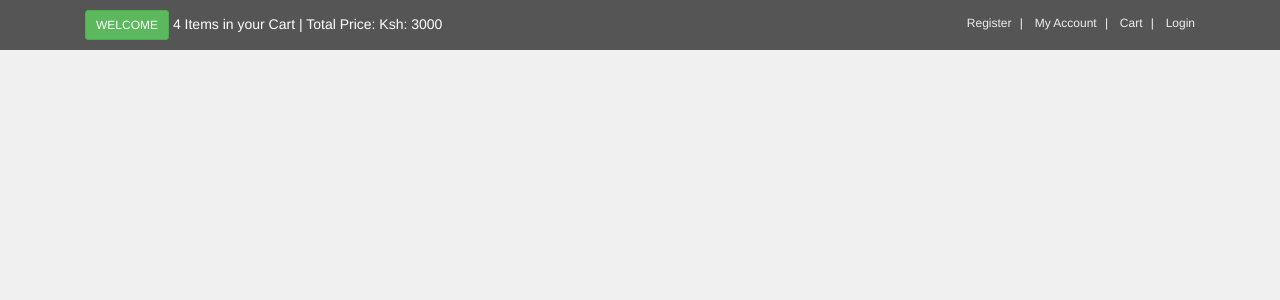
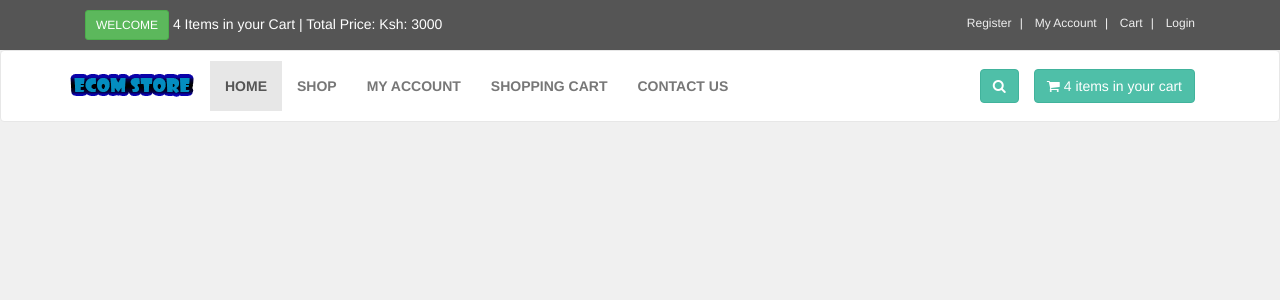
Before and after one commit to d-kens/Ecommerce-Store, a PHP site: page / in a window 1280 px wide. Shown: the top 300 px of the page. Run offline with PHP 8.4, Linux system fonts and the light colour scheme.

Commit message:
Created Main Menu

```diff
--- a/index.php
+++ b/index.php
@@ -47,7 +47,102 @@
                 </div><!--col-md-6 end-->
 
             </div><!--Container End-->
-        </div><!--Top Begin-->
+        </div><!--Top end-->
+
+        <div id="navbar" class="navbar navbar-default"><!-- navbar navbar-default begin-->
+
+            <div class="container"><!--Container begin-->
+
+                <div class="navbar-header"><!--Navbar-header begin-->
+
+                    <a href="index.php" class="navbar-brand home"><!--Navbar-brand home begin-->
+
+                        <img src="images/ecom-store-logo.png" alt="Store-Logo" class="hidden-xs">
+                        <img src="images/ecom-store-logo-mobile.png" alt="Store-Logo" class="visible-xs">
+
+                    </a><!--Navbar-brand home ends-->
+                    <button class="navbar-toggle" data-toggle="collapse" data-target="#navigation">
+                        <span class="sr-only">Toggle Navigation</span>
+                        <i class="fa fa-align-justify"></i>
+                    </button>
+                    <button class="navbar-toggle" data-toggle="collapse" data-target="#navigation">
+                        <span class="sr-only">Toggle Search</span>
+                        <i class="fa fa-search"></i>
+                    </button>
+
+                </div><!--Nabar-header end-->
+
+                <div class="navbar-collapse collapse" id="navigation"><!--navbar-collapse collapse begin-->
+
+                    <div class="padding-nav"><!--padding-nav begin-->
+
+                        <ul class="nav navbar-nav left"><!--nav navbar-nav left begin-->
+
+                            <li class="active">
+                                <a href="index.php">Home</a>
+                            </li>
+                            <li>
+                                <a href="shop.php">Shop</a>
+                            </li>
+                            <li>
+                                <a href="checkout.php">My Account</a>
+                            </li>
+                            <li>
+                                <a href="cart.php">Shopping Cart</a>
+                            </li>
+                            <li>
+                                <a href="contact.php">Contact Us</a>
+                            </li>
+
+                        </ul><!--nav navbar-nav left end-->
+
+                    </div><!--padding-nav end-->
+
+                    <a href="cart.php" class="btn navbar-btn btn-primary right"><!--btn navbar-btn btn-primary right begin-->
+
+                        <i class="fa fa-shopping-cart"></i>
+                        <span>4 items in your cart</span>
+
+                    </a><!--btn navbar-btn btn-primary right end-->
+
+                    <div class="navbar-collapse collapse right"><!--navbar-collapse collapse right begin-->
+
+                        <button class="btn btn-primary navbar-btn" type="button" data-toggle="collapse" data-target="#search"><!--btn btn-primary navbar-btn begin-->
+
+                            <span class="sr-only">Toggle Search</span>
+                            <i class="fa fa-search"></i>
+
+                        </button><!--btn btn-primary navbar-btn end-->
+
+                    </div><!--navbar-collapse collapse right end-->
+
+                    <div class="collapse clearfix" id="search"><!--collapse clearfix begin-->
+
+                        <form action="result.php" method="get" class="navbar-form"><!--navbar-form begin-->
+
+                            <div class="input-group"><!--input-group begin-->
+
+                                <input type="text" class="form-control" name="user_querry" placeholder="search" required>
+
+                                <span class="input-group-btn"><!--input-group-btn begin-->
+                                    <button type="submit" name="search" value="search" class="btn btn-primary"><!--btn btn-primary begin-->
+
+                                        <i class="fa fa-search"></i>
+
+                                    </button><!--btn btn-primary end-->
+                                </span><!--input-group-btn end-->
+
+                            </div><!--input-group end-->
+
+                        </form><!--navbar-form end-->
+
+                    </div><!--collapse clearfix end-->
+
+                </div><!--navbar-collapse collapse end-->
+
+            </div><!--Container end-->
+
+        </div><!-- navbar navbar-default end-->
 
 
 
--- a/styles/style.css
+++ b/styles/style.css
@@ -65,3 +65,52 @@ body{
     color:#f7f7f7;
     padding: 0 5px;
 }
+
+/* Header Styles */
+#navbar{
+    background: #ffffff;
+}
+.navbar-collapse .right{
+    float: right;
+}
+.navbar-brand{
+    float: left;
+    padding: 10px 15px;
+    font-size: 18px;
+    line-height: 20px;
+    height: 70px;
+}
+.navbar-brand:hover,
+.navbar-brand:focus{
+    text-decoration: none;
+}
+.navbar ul.nav > li > a{
+    text-transform: uppercase;
+    font-weight: bold;
+    font-size: 14px;
+}
+.navbar ul.nav > li > a:hover{
+    background: #e7e7e7;
+}
+.padding-nav{
+    padding-top: 10px;
+}
+.btn-primary{
+    color: rgb(255,255,255);
+    background: rgb(79,191,168);
+    border-color: rgb(65,179,156);
+}
+#search .navbar-form{
+    float: right;
+}
+#search{
+    clear: both;
+    border-top: solid 1px #9adacd;
+    text-align: right;
+}
+#search .navbar-form .input-group{
+    display: table;
+}
+#search .navbar-form .input-group .form-control{
+    width: 100%;
+}
```
